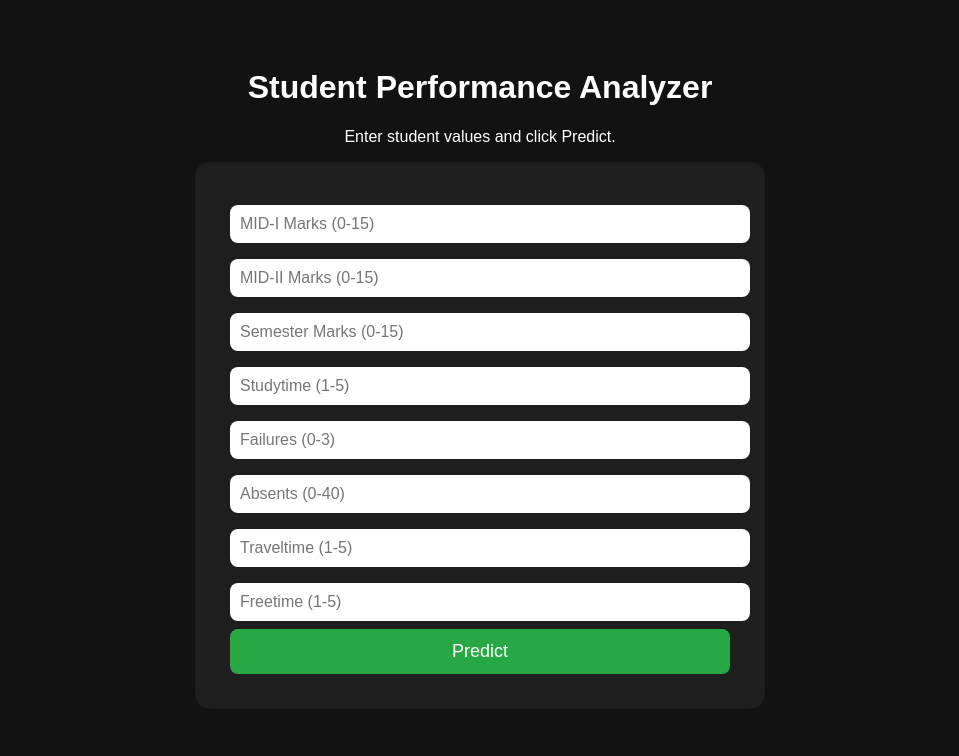
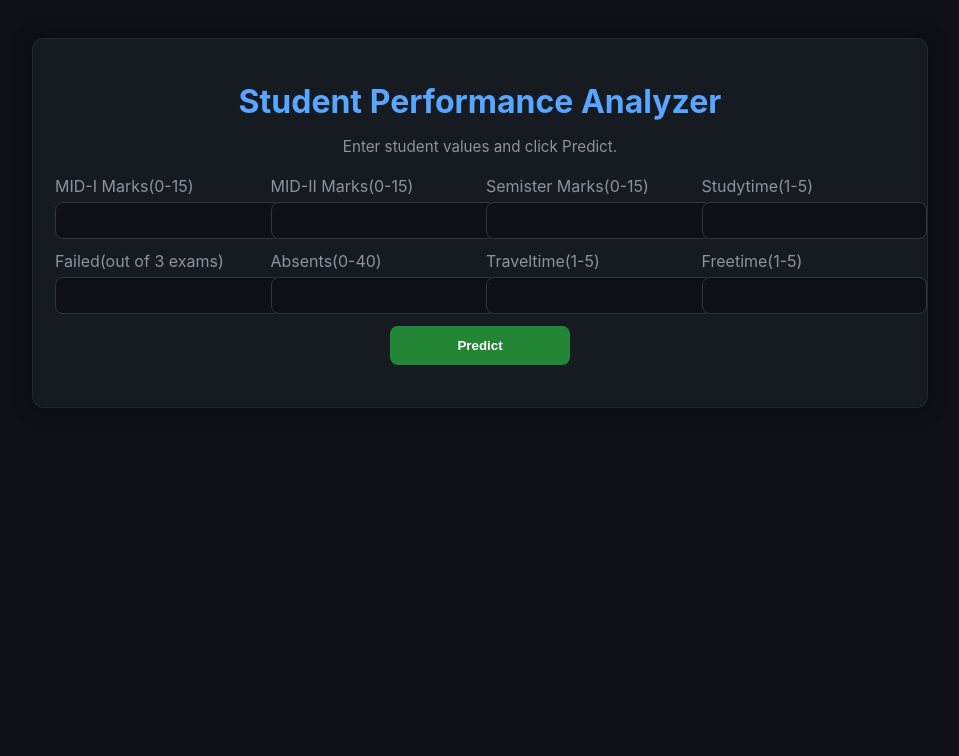
Before and after one commit to Charitha-1823/devops, a Flask app: page / in a window 1280 px wide. Shown: the top 756 px of the page, without its empty margins (160-1119 px from the left). Run offline with Flask 3, Linux system fonts and the light colour scheme; parts of the project's set-up code (start-up, migrations or seed data) failed here and were passed over.

Commit message:
Update index.html

```diff
--- a/DevOps project/Student Performance/templates/index.html
+++ b/DevOps project/Student Performance/templates/index.html
@@ -1,92 +1,207 @@
-<!DOCTYPE html>
+<!doctype html>
 <html lang="en">
 <head>
-    <meta charset="UTF-8">
-    <meta name="viewport" content="width=device-width, initial-scale=1.0">
+  <meta charset="utf-8" />
+  <meta name="viewport" content="width=device-width, initial-scale=1" />
   <title>Student Performance Analyzer</title>
 
   <style>
-        body {
-            background: #121212;
-            color: white;
-            font-family: Arial, sans-serif;
-            padding: 40px;
-            text-align: center;
+    :root{
+      --bg:#0d1117;
+      --card:#161b22;
+      --muted:#8b949e;
+      --text:#c9d1d9;
+      --accent:#58a6ff;
+      --accent-2:#238636;
+      --border:#30363d;
     }
 
-        .card {
-            background: #1e1e1e;
-            width: 500px;
-            margin: 0 auto;
-            padding: 35px;
-            border-radius: 15px;
+    body{
+      background:var(--bg);
+      color:var(--text);
+      font-family:Inter, Arial, sans-serif;
+      display:flex;
+      justify-content:center;
+      padding:30px;
     }
 
-        input, select {
-            width: 100%;
-            padding: 10px;
-            margin: 8px 0;
-            border-radius: 8px;
-            border: none;
-            font-size: 16px;
+    .container{
+      max-width:850px;
+      width:100%;
+      background:var(--card);
+      padding:22px;
+      border-radius:12px;
+      border:1px solid rgba(255,255,255,0.06);
+      box-shadow:0 0 20px rgba(0,0,0,0.4);
     }
 
-        button {
-            width: 100%;
-            padding: 12px;
-            font-size: 18px;
-            background: #28a745;
-            color: white;
-            border: none;
-            border-radius: 8px;
-            cursor: pointer;
+    h1{
+      text-align:center;
+      color:var(--accent);
+      margin-bottom:10px;
     }
 
-        button:hover {
-            background: #218838;
+    .intro{
+      text-align:center;
+      color:var(--muted);
+      margin-bottom:20px;
+      font-size:0.95rem;
     }
 
-        .output {
-            margin-top: 25px;
-            background: #222;
-            padding: 20px;
-            border-radius: 10px;
-            text-align: left;
+    form{
+      display:grid;
+      grid-template-columns:repeat(4,1fr);
+      gap:12px;
+      margin-bottom:20px;
+    }
+
+    label{
+      display:block;
+      margin-bottom:6px;
+      color:var(--muted);
+    }
+
+    input[type="number"]{
+      width:100%;
+      padding:10px;
+      border-radius:8px;
+      border:1px solid var(--border);
+      background:#0d1117;
+      color:var(--text);
+    }
+
+    .btn{
+      grid-column:1/-1;
+      padding:12px;
+      background:var(--accent-2);
+      color:white;
+      border:none;
+      border-radius:8px;
+      font-weight:600;
+      cursor:pointer;
+      width:180px;
+      justify-self:center;
+    }
+
+    .card{
+      background:#1b222c;
+      padding:20px;
+      border-radius:10px;
+      border:1px solid var(--border);
+      margin-top:20px;
+    }
+
+    .title{
+      text-align:center;
+      color:var(--accent);
+      font-size:1.2rem;
+      font-weight:bold;
+      margin-bottom:16px;
+    }
+
+    .predicted-label{
+      text-align:center;
+      font-weight:700;
+      padding:8px 20px;
+      border-radius:999px;
+      color:white;
+      display:inline-block;
+      background:rgba(88,166,255,0.15);
+      border:1px solid rgba(255,255,255,0.05);
+      margin-bottom:20px;
+    }
+
+    h3{
+      color:var(--accent);
+      margin-top:18px;
+      margin-bottom:8px;
+    }
+
+    ul{
+      margin:0;
+      padding-left:18px;
+    }
+
+    ul li{
+      margin-bottom:8px;
+      background:rgba(255,255,255,0.03);
+      padding:8px 10px;
+      border-radius:6px;
+      border:1px solid rgba(255,255,255,0.05);
     }
   </style>
-
 </head>
 
 <body>
+<div class="container">
+  <h1>Student Performance Analyzer</h1>
+  <p class="intro">Enter student values and click Predict.</p>
 
-    <h1>Student Performance Analyzer</h1>
-    <p>Enter student values and click Predict.</p>
-
-    <div class="card">
+  <!-- FIXED FORM: your exact UI kept, only using correct field names -->
   <form id="predictForm">
 
-            <input type="number" name="MID-I Marks(0-15)" placeholder="MID-I Marks (0-15)" required>
+    <div>
+      <label>MID-I Marks(0-15)</label>
+      <input type="number" name="MID-I Marks(0-15)" required>
+    </div>
 
-            <input type="number" name="MID-II Marks(0-15)" placeholder="MID-II Marks (0-15)" required>
+    <div>
+      <label>MID-II Marks(0-15)</label>
+      <input type="number" name="MID-II Marks(0-15)" required>
+    </div>
 
-            <input type="number" name="Semister Marks(0-15)" placeholder="Semester Marks (0-15)" required>
+    <div>
+      <label>Semister Marks(0-15)</label>
+      <input type="number" name="Semister Marks(0-15)" required>
+    </div>
 
-            <input type="number" name="Studytime(1-5)" placeholder="Studytime (1-5)" required>
+    <div>
+      <label>Studytime(1-5)</label>
+      <input type="number" name="Studytime(1-5)" required>
+    </div>
 
-            <input type="number" name="Failed(out of 3 exams)" placeholder="Failures (0-3)" required>
+    <div>
+      <label>Failed(out of 3 exams)</label>
+      <input type="number" name="Failed(out of 3 exams)" required>
+    </div>
 
-            <input type="number" name="Absents(0-40)" placeholder="Absents (0-40)" required>
+    <div>
+      <label>Absents(0-40)</label>
+      <input type="number" name="Absents(0-40)" required>
+    </div>
 
-            <input type="number" name="Traveltime(1-5)" placeholder="Traveltime (1-5)" required>
+    <div>
+      <label>Traveltime(1-5)</label>
+      <input type="number" name="Traveltime(1-5)" required>
+    </div>
 
-            <input type="number" name="Freetime(1-5)" placeholder="Freetime (1-5)" required>
+    <div>
+      <label>Freetime(1-5)</label>
+      <input type="number" name="Freetime(1-5)" required>
+    </div>
 
-            <button type="submit">Predict</button>
+    <button class="btn" type="submit">Predict</button>
   </form>
 
-        <div id="result" class="output" style="display:none;"></div>
+  <!-- RESULT CARD -->
+  <div id="resultCard" class="card" style="display:none;">
+    <div class="title">Performance Result</div>
+
+    <div style="text-align:center;">
+      <div class="predicted-label" id="predictedLabel"></div>
     </div>
 
+    <h3>Improvement Analysis</h3>
+    <ul id="improvementsList"></ul>
+
+    <h3>Weakness Points</h3>
+    <ul id="weaknessList"></ul>
+
+    <h3>Suggestions</h3>
+    <ul id="suggestionList"></ul>
+  </div>
+
+</div>
 
 <script>
 document.getElementById("predictForm").onsubmit = async function(e){
@@ -101,20 +216,18 @@ document.getElementById("predictForm").onsubmit = async function(e){
 
     let res = await req.json();
 
-    let output = document.getElementById("result");
-    output.style.display = "block";
+    let card = document.getElementById("resultCard");
+    card.style.display = "block";
 
-    if(res.status === "error"){
-        output.innerHTML = "<b>Error:</b> " + res.message;
-        return;
-    }
+    document.getElementById("predictedLabel").innerText = res.prediction;
 
-    output.innerHTML = `
-        <h3>Prediction: ${res.prediction}</h3>
-        <p><b>Improvements:</b> ${res.improvements.join(", ")}</p>
-        <p><b>Weaknesses:</b> ${res.weaknesses.join(", ")}</p>
-        <p><b>Suggestions:</b> ${res.suggestions.join(", ")}</p>
-    `;
+    let imp = document.getElementById("improvementsList");
+    let weak = document.getElementById("weaknessList");
+    let sug = document.getElementById("suggestionList");
+
+    imp.innerHTML = res.improvements.map(i => `<li>${i}</li>`).join("");
+    weak.innerHTML = res.weaknesses.map(i => `<li>${i}</li>`).join("");
+    sug.innerHTML = res.suggestions.map(i => `<li>${i}</li>`).join("");
 };
 </script>
 
```
Lines whose indentation alone changed are shown as unchanged.
